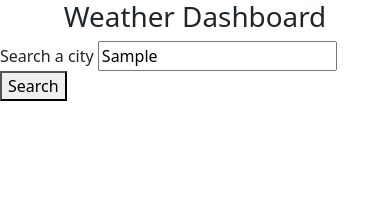
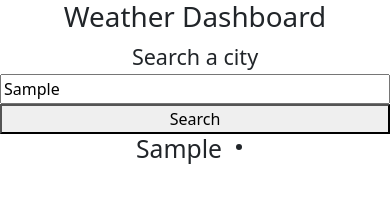
Before and after one commit to EllieWalsch/weather-dashboard, a plain HTML site: page index.html in a window 390 px wide. Both pictures are taken after typing "Sample" into the empty fields and a click on the button "Search". Drawn offline with nearby package versions, Linux system fonts and the light colour scheme; no server answers.

Commit message:
Display current temperature

```diff
--- a/index.html
+++ b/index.html
@@ -19,10 +19,10 @@
     </header>
 
     <main class="">
-      <form class="">
-        <div>
+      <form>
+        <div class="d-flex flex-column col-sm-3 justify-content-start">
           <label for="search-city"
-            class="heading"
+            class="fs-4 text-center"
             >Search a city</label
           >
           <input
@@ -37,7 +37,11 @@
       <section class="" id="history">
       </section>
 
-      <section class="" id="today">
+      <section class="d-flex justify-content-center" id="today">
+        <h2 id="cityName"></h2>
+          <ul id="currentWeather">
+            <li id="temp"></li>
+          </ul>
       </section>
 
       <section class="" id="forecast">
--- a/src/index.js
+++ b/src/index.js
@@ -5,7 +5,7 @@ const APIkey = "5b21ceff975376ccc4e6dd18d0f40388"
 
 const form = document.querySelector("form");
 
-
+const currentCity = document.querySelector("#cityName")
 
 // TODO: get current weather from city coords
 
@@ -14,11 +14,16 @@ form.addEventListener("submit", async (event) => {
     event.preventDefault();
 
     const cityName = event.target.city.value;
+    currentCity.innerText = cityName;
 
     let coords = await apiServices.getCoords(cityName);
 
 
-    let weather = await apiServices.getWeather(coords);
-    console.log(weather)
+    let currentWeather = await apiServices.getWeather(coords);
+
+    console.log(currentWeather.main);
+
+    let tempEl = document.querySelector("#temp");
+    tempEl.innerText = `Temp: ${currentWeather.main.temp}`;
 
 });
```
